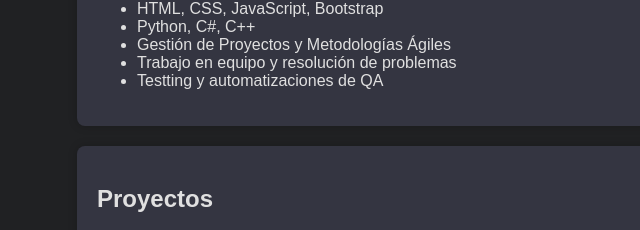
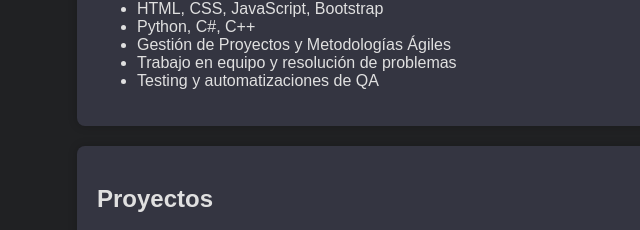
Before and after one commit to mateodiazvaldez/portfolio, a plain HTML site: page index.html in a window 1280 px wide. Shown: the part 532-762 px from the top of the page, 51-691 px from the left. Drawn offline with Linux system fonts and the light colour scheme.

Commit message:
Update index.html

```diff
--- a/index.html
+++ b/index.html
@@ -81,7 +81,7 @@
                 <li>Python, C#, C++</li>
                 <li>Gestión de Proyectos y Metodologías Ágiles</li>
                 <li>Trabajo en equipo y resolución de problemas</li>
-                <li>Testting y automatizaciones de QA</li>
+                <li>Testing y automatizaciones de QA</li>
             </ul>
         </div>
         <div class="section" id="proyectos">
```
